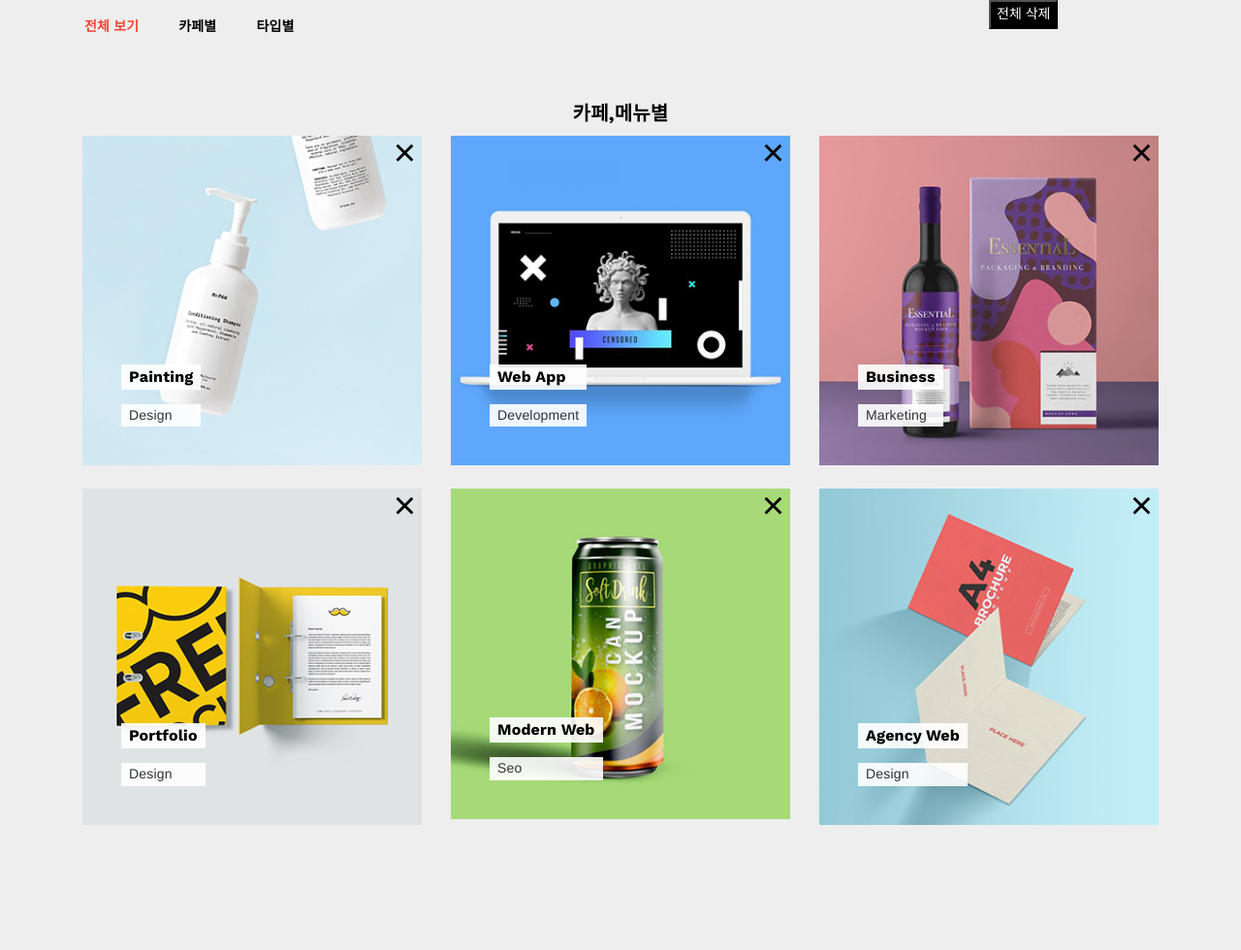
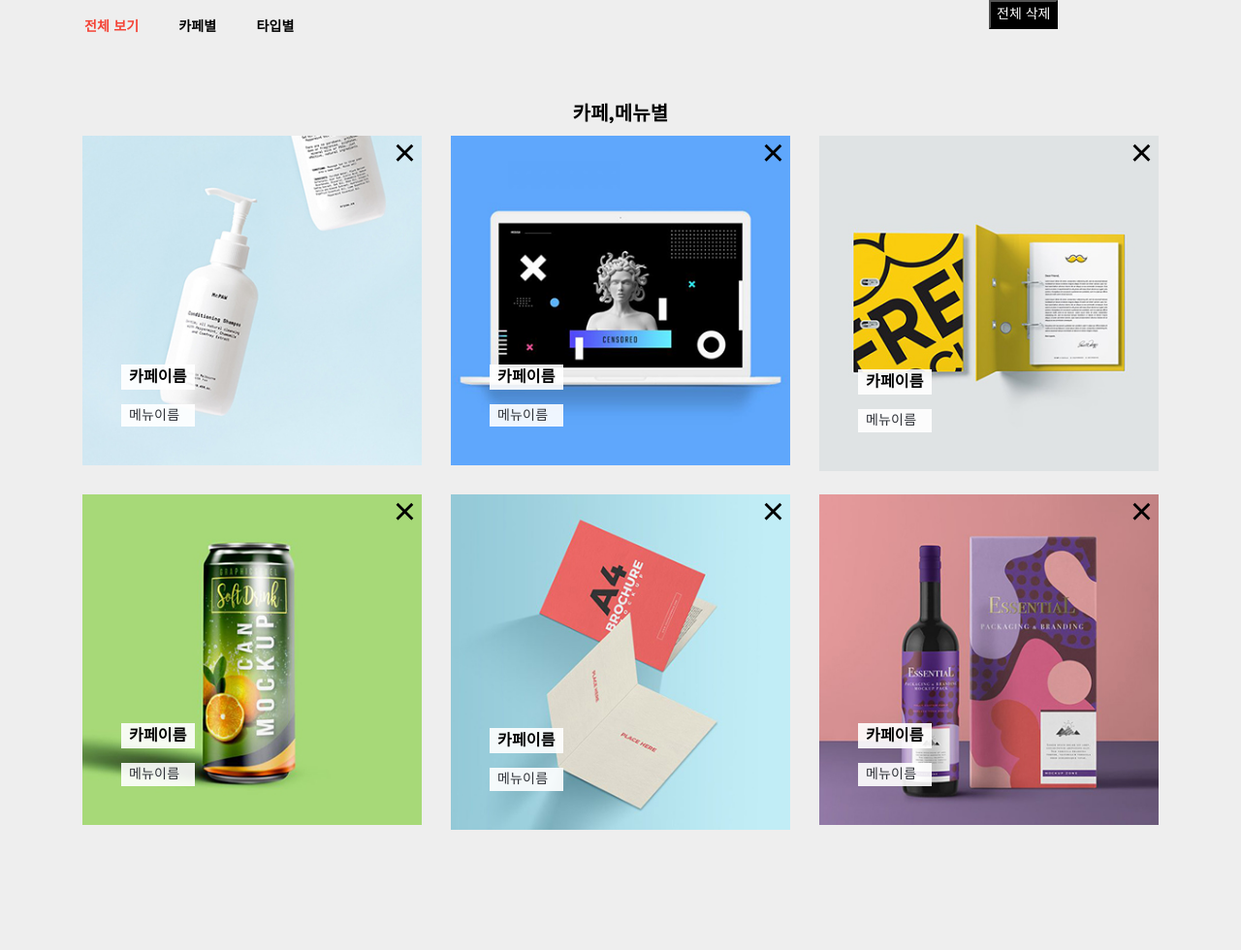
Before and after one commit to ingwang-kim/coffee_duckhu, a Flask app: template templates/fav.html in a window 1280 px wide. Shown: the part 80-1060 px from the top of the page at 97% size. Before the commit the page ends 931 px from the top, so only its background shows below. Run offline with Flask 2, Linux system fonts and the light colour scheme; the template is opened without the code that fills it, so the values that code supplies are empty; some libraries are stand-ins or nearby versions.

Commit message:
메뉴 목록 get추가 / 정렬 get 구현중 html정리

```diff
--- a/templates/fav.html
+++ b/templates/fav.html
@@ -90,8 +90,6 @@
         </div>
     </div>
 </nav>
-
-
 <section class="portfolio ">
     <div class="container">
         <!--정렬 라벨-->
@@ -119,18 +117,21 @@
 
 
         <!--즐겨찾기 한 메뉴 출력-->
+        <div id="category">
             <h4 name="shuffle-filter">카페,메뉴별</h4>
-		<div class="row shuffle-wrapper portfolio-gallery">
-	      <div class="col-lg-4 col-6 mb-4 shuffle-item"  data-groups="[&quot;design&quot;,&quot;illustration&quot;]">
+            <div class="row shuffle-wrapper portfolio-gallery" id="menu_out">
+                <div class="col-lg-4 col-6 mb-4 shuffle-item"
+                     data-groups="[&quot;design&quot;,&quot;illustration&quot;]">
                     <div class="position-relative inner-box">
                         <div class="image position-relative ">
-	               <img src="/static/theme/images/portfolio/1.jpg" alt="portfolio-image" class="img-fluid w-100 d-block">
+                            <img src="/static/theme/images/portfolio/1.jpg" alt="portfolio-image"
+                                 class="img-fluid w-100 d-block">
                             <div class="overlay-box">
                                 <button class="close_btn"></button>
                                 <div class="overlay-inner">
                                     <a class="overlay-content">
-	                      <h5 class="mb-0">Painting</h5>
-	                      <p>Design</p>
+                                        <h5 class="mb-0">카페이름</h5>
+                                        <p>메뉴이름</p>
                                     </a>
                                 </div>
                             </div>
@@ -139,15 +140,35 @@
                 </div>
 
                 <div class="col-lg-4 col-6 mb-4 shuffle-item" data-groups="[&quot;branding&quot;]">
-	        <div class="position-relative inner-box" >
+                    <div class="position-relative inner-box">
                         <div class="image position-relative ">
-	               <img src="/static/theme/images/portfolio/4.jpg" alt="portfolio-image" class="img-fluid w-100 d-block">
+                            <img src="/static/theme/images/portfolio/4.jpg" alt="portfolio-image"
+                                 class="img-fluid w-100 d-block">
                             <div class="overlay-box">
                                 <button class="close_btn"></button>
                                 <div class="overlay-inner">
                                     <a class="overlay-content" href="portfolio-single.html">
-		                      <h5 class="mb-0">Web app</h5>
-		                      <p>Development</p>
+                                        <h5 class="mb-0">카페이름</h5>
+                                        <p>메뉴이름</p>
+                                    </a>
+                                </div>
+                            </div>
+                        </div>
+                    </div>
+                </div>
+
+
+                <div class="col-lg-4 col-6 mb-4 shuffle-item" data-groups="[&quot;design&quot;,&quot;branding&quot;]">
+                    <div class="position-relative inner-box">
+                        <div class="image position-relative ">
+                            <img src="/static/theme/images/portfolio/5.jpg" alt="portfolio-image"
+                                 class="img-fluid w-100 d-block">
+                            <div class="overlay-box">
+                                <button class="close_btn"></button>
+                                <div class="overlay-inner">
+                                    <a class="overlay-content" href="portfolio-single.html">
+                                        <h5 class="mb-0">카페이름</h5>
+                                        <p>메뉴이름</p>
                                     </a>
                                 </div>
                             </div>
@@ -158,13 +179,14 @@
                 <div class="col-lg-4 col-6 mb-4 shuffle-item" data-groups="[&quot;illustration&quot;]">
                     <div class="position-relative inner-box">
                         <div class="image position-relative ">
-	               <img src="/static/theme/images/portfolio/3.jpg" alt="portfolio-image" class="img-fluid w-100 d-block">
+                            <img src="/static/theme/images/portfolio/6.jpg" alt="portfolio-image"
+                                 class="img-fluid w-100 d-block">
                             <div class="overlay-box">
                                 <button class="close_btn"></button>
                                 <div class="overlay-inner">
                                     <a class="overlay-content" href="portfolio-single.html">
-	                      <h5 class="mb-0">Business </h5>
-	                      <p>marketing</p>
+                                        <h5 class="mb-0 ">카페이름</h5>
+                                        <p>메뉴이름</p>
                                     </a>
                                 </div>
                             </div>
@@ -172,16 +194,17 @@
                     </div>
                 </div>
 
-	      <div class="col-lg-4 col-6 mb-4 shuffle-item" data-groups="[&quot;design&quot;,&quot;branding&quot;]">
+                <div class="col-lg-4 col-6 mb-4 shuffle-item" data-groups="[&quot;design&quot;,&quot;photo&quot;]">
                     <div class="position-relative inner-box">
                         <div class="image position-relative ">
-	               <img src="/static/theme/images/portfolio/5.jpg" alt="portfolio-image" class="img-fluid w-100 d-block">
+                            <img src="/static/theme/images/portfolio/7.jpg" alt="portfolio-image"
+                                 class="img-fluid w-100 d-block">
                             <div class="overlay-box">
                                 <button class="close_btn"></button>
                                 <div class="overlay-inner">
                                     <a class="overlay-content" href="portfolio-single.html">
-	                      <h5 class="mb-0">Portfolio</h5>
-	                      <p>Design</p>
+                                        <h5 class="mb-0">카페이름</h5>
+                                        <p>메뉴이름</p>
                                     </a>
                                 </div>
                             </div>
@@ -192,31 +215,16 @@
                 <div class="col-lg-4 col-6 mb-4 shuffle-item" data-groups="[&quot;illustration&quot;]">
                     <div class="position-relative inner-box">
                         <div class="image position-relative ">
-	               <img src="/static/theme/images/portfolio/6.jpg" alt="portfolio-image" class="img-fluid w-100 d-block">
+                            <img src="/static/theme/images/portfolio/3.jpg" alt="portfolio-image"
+                                 class="img-fluid w-100 d-block">
                             <div class="overlay-box">
                                 <button class="close_btn"></button>
                                 <div class="overlay-inner">
                                     <a class="overlay-content" href="portfolio-single.html">
-	                       <h5 class="mb-0 ">Modern web</h5>
-	                      	<p>Seo</p>
+                                        <h5 class="mb-0">카페이름 </h5>
+                                        <p>메뉴이름</p>
                                     </a>
                                 </div>
-	                </div>
-	            </div>
-	        </div>
-	      </div>
-
-	      <div class="col-lg-4 col-6 mb-4 shuffle-item" data-groups="[&quot;design&quot;,&quot;photo&quot;]">
-	        <div class="position-relative inner-box">
-	            <div class="image position-relative ">
-	               <img src="/static/theme/images/portfolio/7.jpg" alt="portfolio-image" class="img-fluid w-100 d-block">
-	                <div class="overlay-box">
-						<button class="close_btn"></button>
-	                  <div class="overlay-inner">
-	                    <a class="overlay-content" href="portfolio-single.html">
-	                       <h5 class="mb-0">Agency web</h5>
-	                      	<p>Design</p>
-	                    </a>
                             </div>
                         </div>
                     </div>
@@ -226,5 +234,7 @@
     </div>
 </section>
 
+
+
 </body>
 </html>
```
Also changed, not shown: static/theme/js/script.js (+88 -0 lines). Lines whose indentation alone changed are shown as unchanged.
